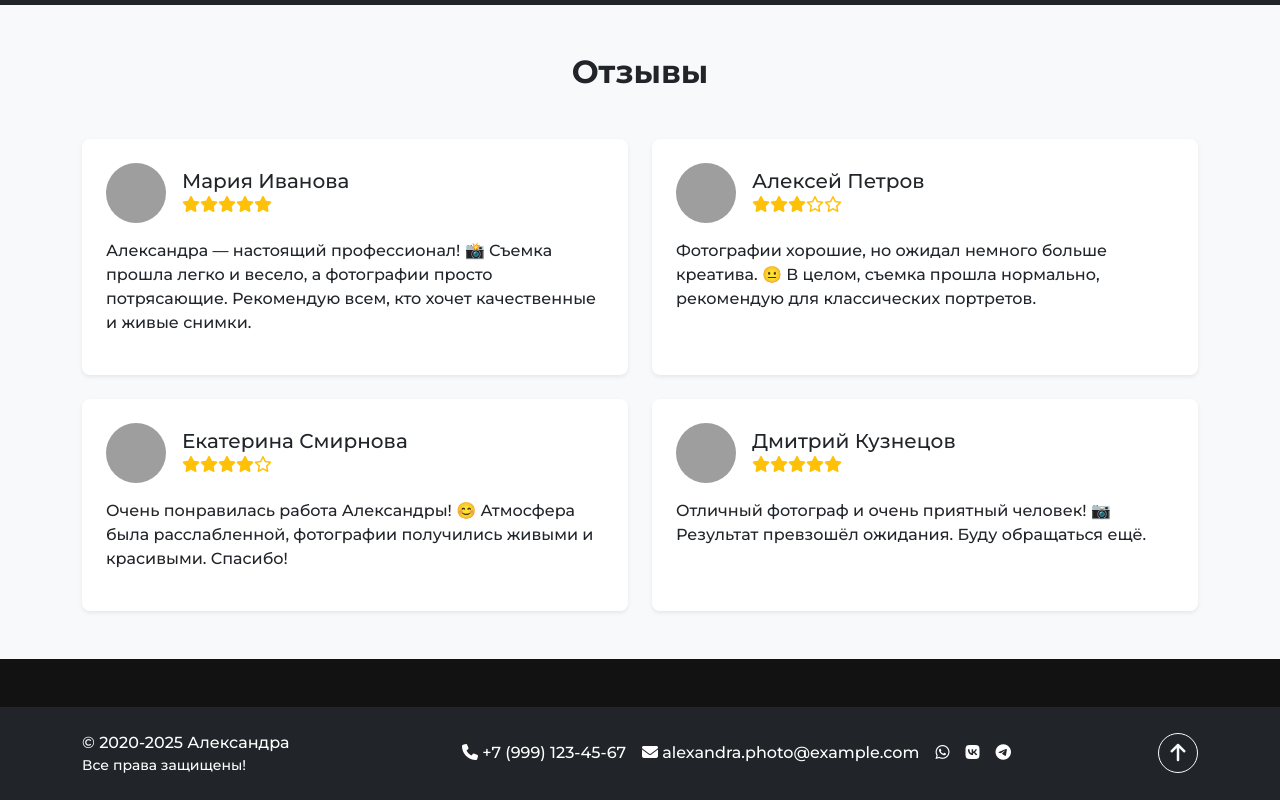
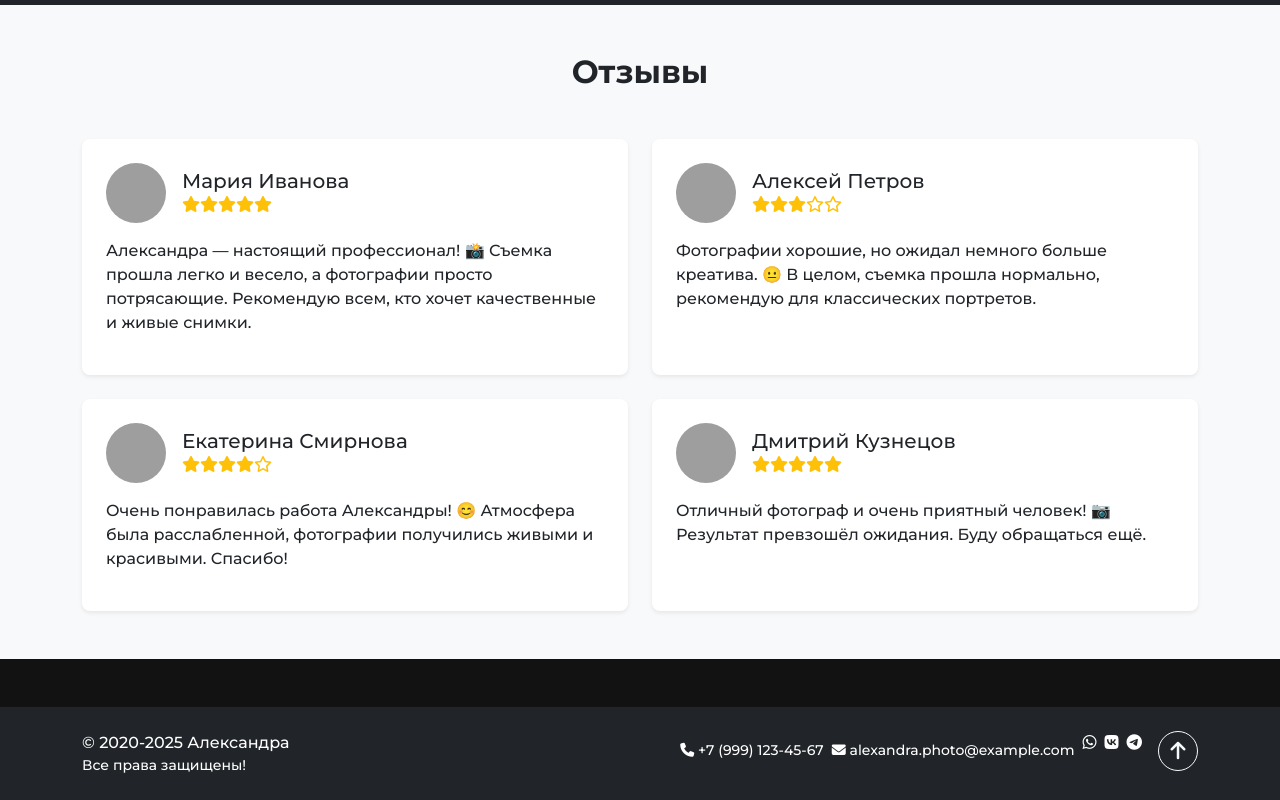
Before and after one commit to Putilova23/PhotoPortfolio, a website: page index.html in a window 1280 px wide. Shown: the part 3621-4421 px from the top of the page. Drawn offline with nearby package versions, Linux system fonts and the light colour scheme; grey boxes are pictures that could not be loaded.

Commit message:
фикс

```diff
--- a/index.html
+++ b/index.html
@@ -257,22 +257,24 @@
 
   <footer id="footer" class="bg-dark text-white py-4 mt-5 position-relative">
     <div class="container">
-      <div class="row align-items-center text-center text-md-start">
-        <div class="col-12 col-md-4 mb-3 mb-md-0">
+      <div class="row g-3">
+        <div class="col-12 col-md-4 text-center text-md-start">
           <div>© 2020-2025 Александра</div>
           <div class="small">Все права защищены!</div>
         </div>
-        <div class="col-12 col-md-7 mb-3 mb-md-0">
-          <div class="d-flex flex-wrap justify-content-center justify-content-md-start gap-3">
-            <a href="tel:+79991234567" class="text-white text-decoration-none" aria-label="Позвонить"><i class="fa-solid fa-phone"></i> +7 (999) 123-45-67</a>
-            <a href="mailto:alexandra.photo@example.com" class="text-white text-decoration-none" aria-label="Написать email"><i class="fa-solid fa-envelope"></i> alexandra.photo@example.com</a>
-            <a href="https://wa.me/79991234567" target="_blank" rel="noopener" class="text-white text-decoration-none" aria-label="WhatsApp"><i class="fa-brands fa-whatsapp"></i></a>
-            <a href="https://vk.com/alexandra_photo" target="_blank" rel="noopener" class="text-white text-decoration-none" aria-label="ВКонтакте"><i class="fa-brands fa-vk"></i></a>
-            <a href="https://t.me/alexandra_photo" target="_blank" rel="noopener" class="text-white text-decoration-none" aria-label="Telegram"><i class="fa-brands fa-telegram"></i></a>
+        <div class="col-12 col-md-8">
+          <div class="d-flex flex-column flex-md-row align-items-center justify-content-md-end gap-2">
+            <div class="d-flex flex-wrap justify-content-center gap-2">
+              <a href="tel:+79991234567" class="text-white text-decoration-none small" aria-label="Позвонить"><i class="fa-solid fa-phone"></i> +7 (999) 123-45-67</a>
+              <a href="mailto:alexandra.photo@example.com" class="text-white text-decoration-none small" aria-label="Написать email"><i class="fa-solid fa-envelope"></i> alexandra.photo@example.com</a>
+            </div>
+            <div class="d-flex gap-2">
+              <a href="https://wa.me/79991234567" target="_blank" rel="noopener" class="text-white text-decoration-none" aria-label="WhatsApp"><i class="fa-brands fa-whatsapp"></i></a>
+              <a href="https://vk.com/alexandra_photo" target="_blank" rel="noopener" class="text-white text-decoration-none" aria-label="ВКонтакте"><i class="fa-brands fa-vk"></i></a>
+              <a href="https://t.me/alexandra_photo" target="_blank" rel="noopener" class="text-white text-decoration-none" aria-label="Telegram"><i class="fa-brands fa-telegram"></i></a>
+              <button id="btnScrollTop" class="btn btn-outline-light btn-sm ms-2" aria-label="Наверх" title="Наверх"><i class="fa-solid fa-arrow-up"></i></button>
+            </div>
           </div>
-        </div>
-        <div class="col-12 col-md-1 text-center text-md-end">
-          <button id="btnScrollTop" class="btn btn-outline-light" aria-label="Наверх" title="Наверх"><i class="fa-solid fa-arrow-up"></i></button>
         </div>
       </div>
     </div>
```
